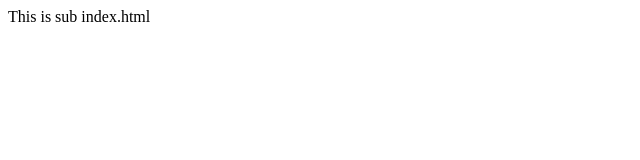
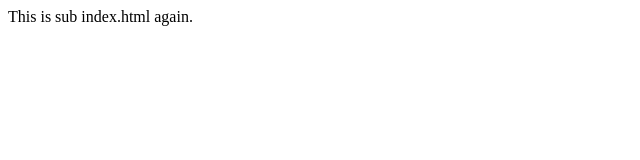
Before and after one commit to jimmygit23/project02_1, a plain HTML site: page project02/index.html in a window 1280 px wide. Shown: the full height of the page, 0-640 px from the left. Drawn offline with Linux system fonts and the light colour scheme.

Commit message:
提交分支sub

```diff
--- a/project02/index.html
+++ b/project02/index.html
@@ -9,7 +9,7 @@
 </head>
 
 <body>
-    This is sub index.html
+    This is sub index.html again.
 </body>
 
 </html>
```
